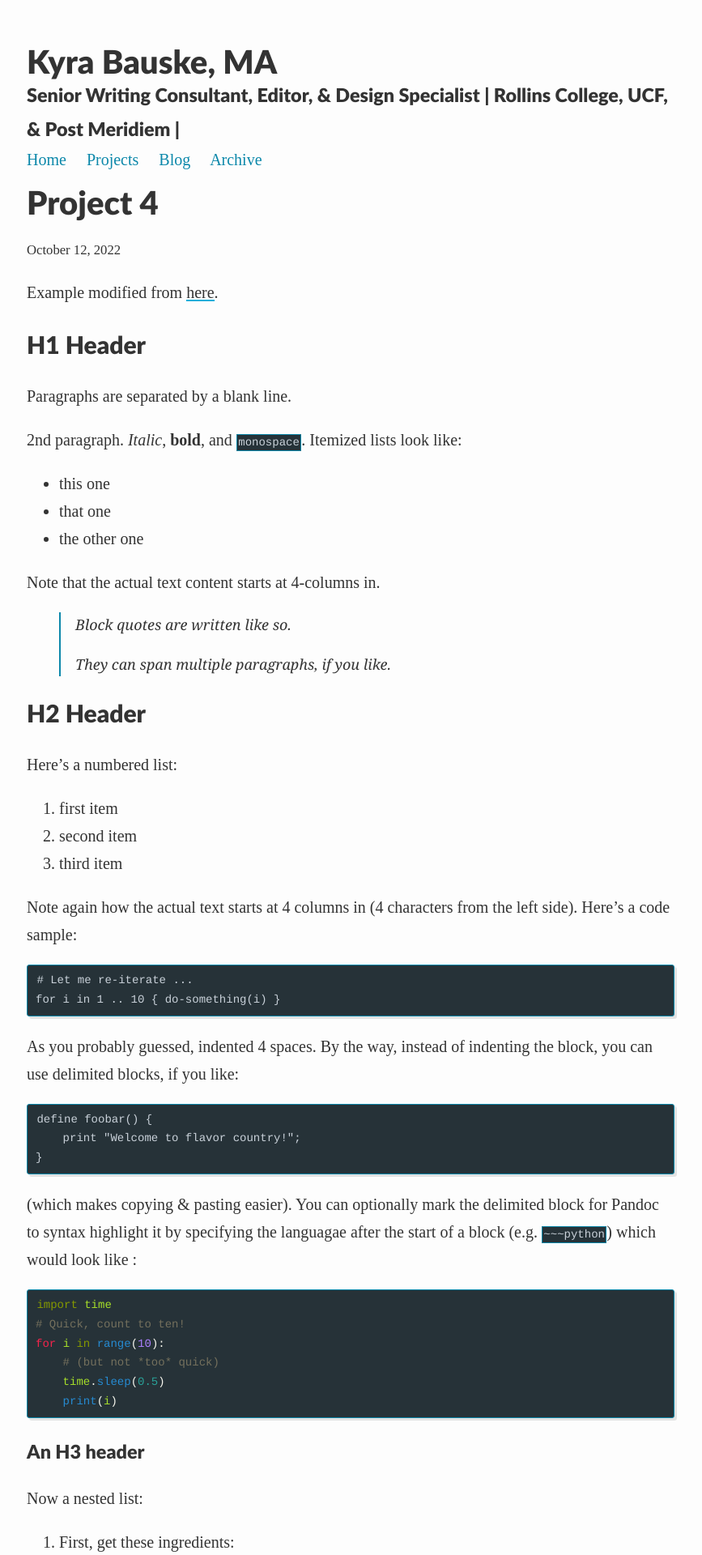
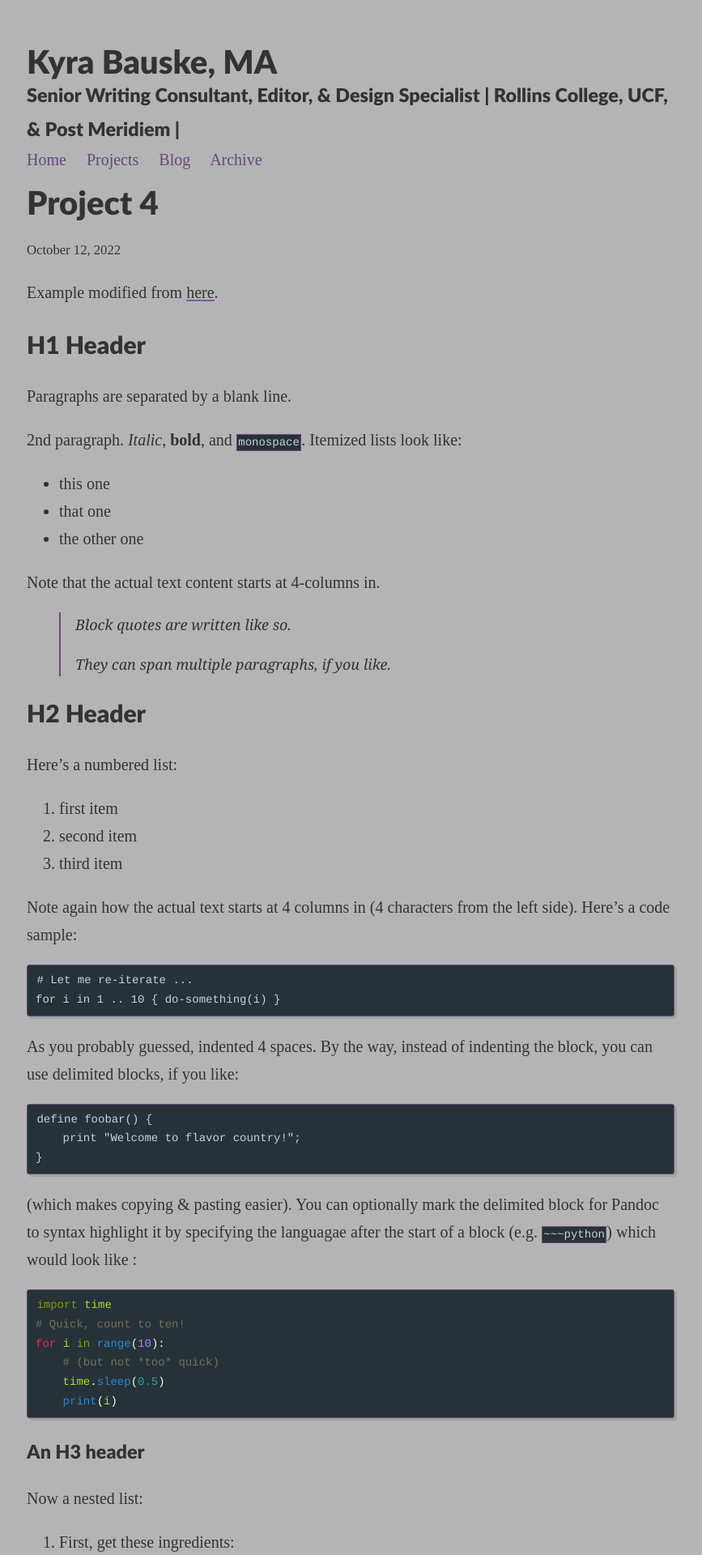
Before and after one commit to TK01079/GradPortfolioDemo, a Jekyll site: the page built from _projects/project4.md, in a window 1280 px wide. Shown: the top 1920 px of the page at 81% size, without its empty margins (207-1074 px from the left). Built offline with Jekyll 4.4.1, drawn with Linux system fonts in a browser that asks for light colours; nearby versions of some CDN libraries; formulas are drawn with MathJax 3.

Commit message:
color update

```diff
--- a/assets/css/_sass/variables.scss
+++ b/assets/css/_sass/variables.scss
@@ -8,15 +8,15 @@ $spacing-unit:     30px;
 $light-gray: rgb(255, 255, 255);
 $text-color:       #333;
 $background-color: #bababa;
-$brand-color:      #0c88aa;
+$brand-color:      #68487b;
 
 // Color scheme for light
-$body-bg: #fdfdfd;
-$projectbox: #2cd8ff;
+$body-bg: #b4b4b4;
+$projectbox: #fbfbfb;
 $text-color: #333;
 
 // Color scheme for dark modes
-$body-bg-dark: #031e34;
+$body-bg-dark: #250334;
 $projectbox-dark: lighten($body-bg-dark, 10%);
 $text-color-dark: rgb(163, 163, 163);
 
```
